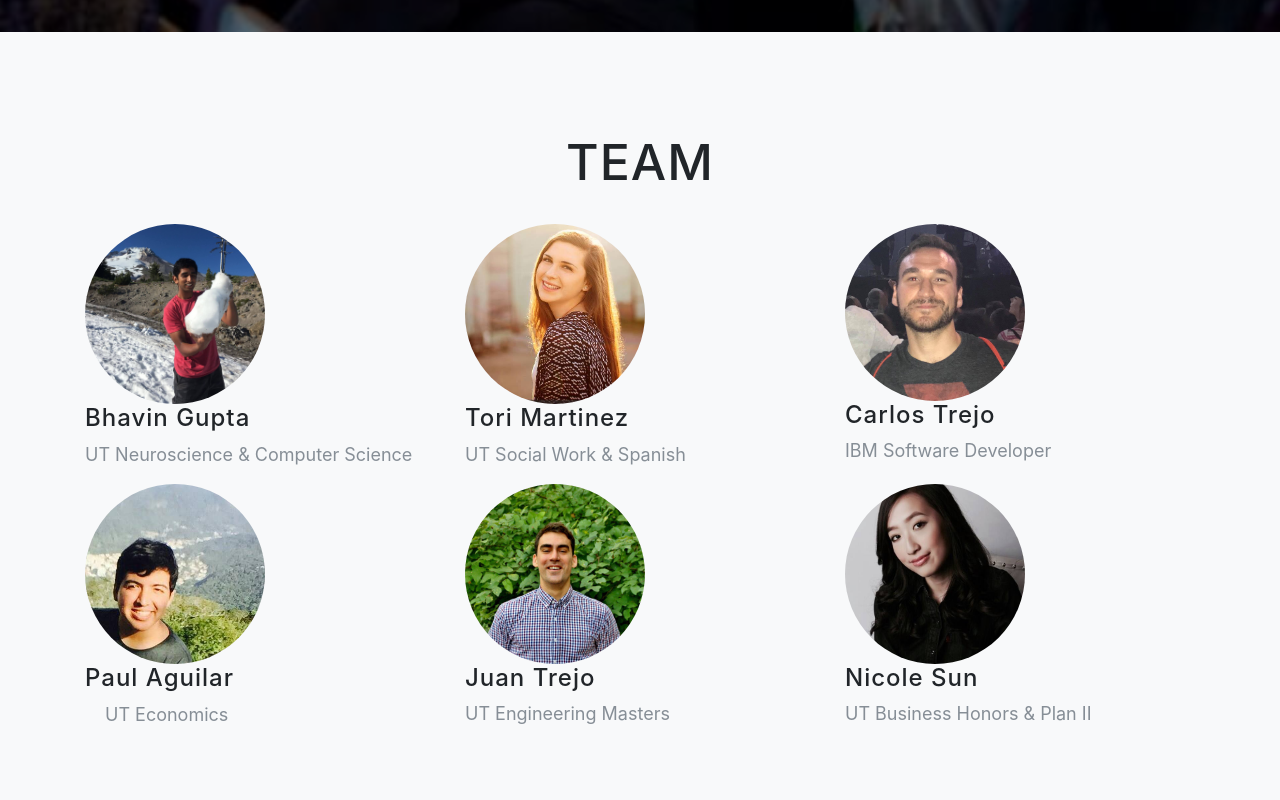
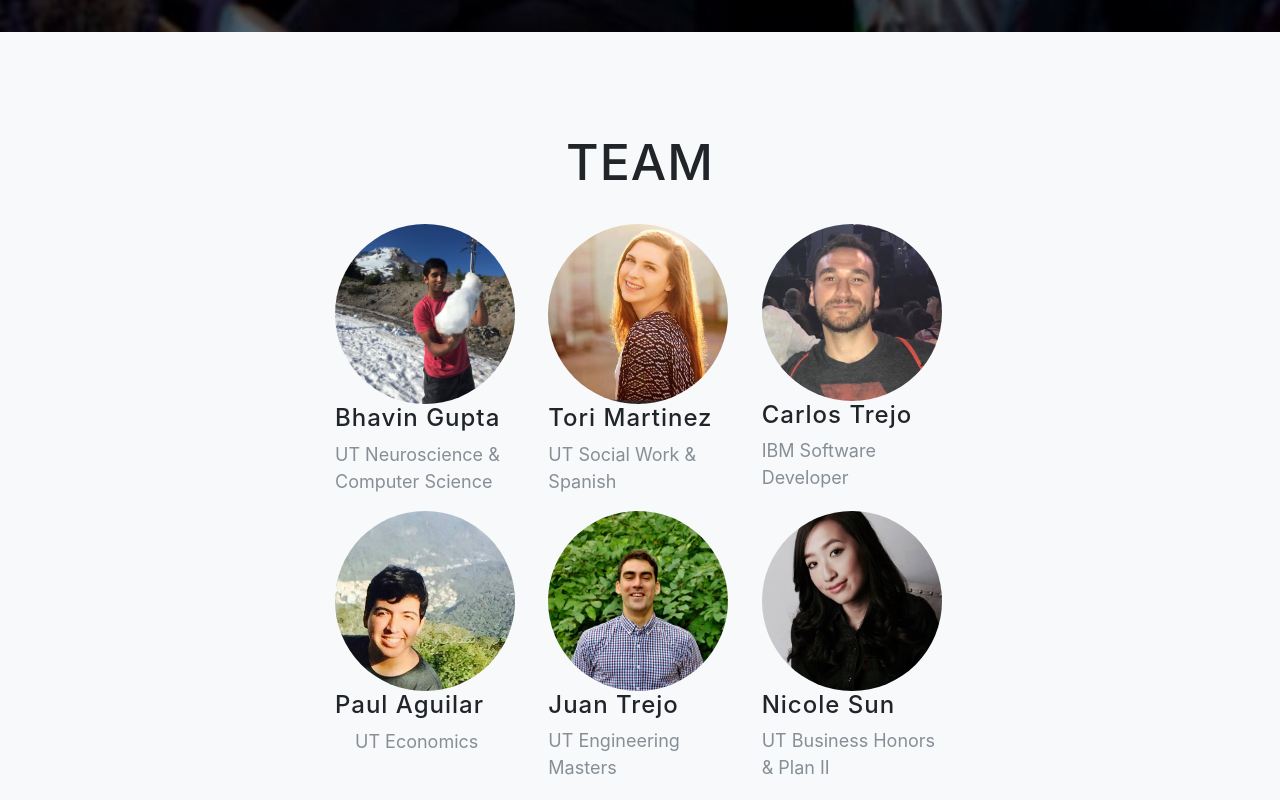
Before and after one commit to cdt876/cdt876.github.io, a website with bundled scripts: page index.html in a window 1280 px wide. Shown: the part 2783-3583 px from the top of the page. Built offline with nearby package versions, Linux system fonts and the light colour scheme; a web font is replaced by a local one.

Commit message:
Update index.html

```diff
--- a/index.html
+++ b/index.html
@@ -150,9 +150,10 @@
       <div class="overlay"></div>
     </section>
 
+
     <!-- Team -->
         <section class="bg-light" id="team">
-          <div class="container">
+          <div class="container col-lg-6">
             <div class="row">
               <div class="col-lg-12 text-center">
                 <h2 class="section-heading text-uppercase">Team</h2>
```
